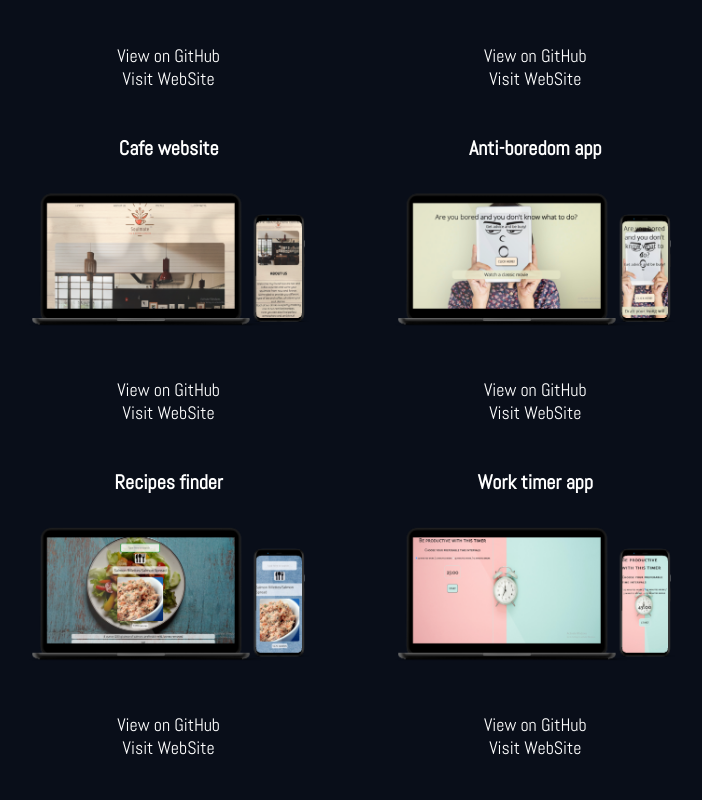
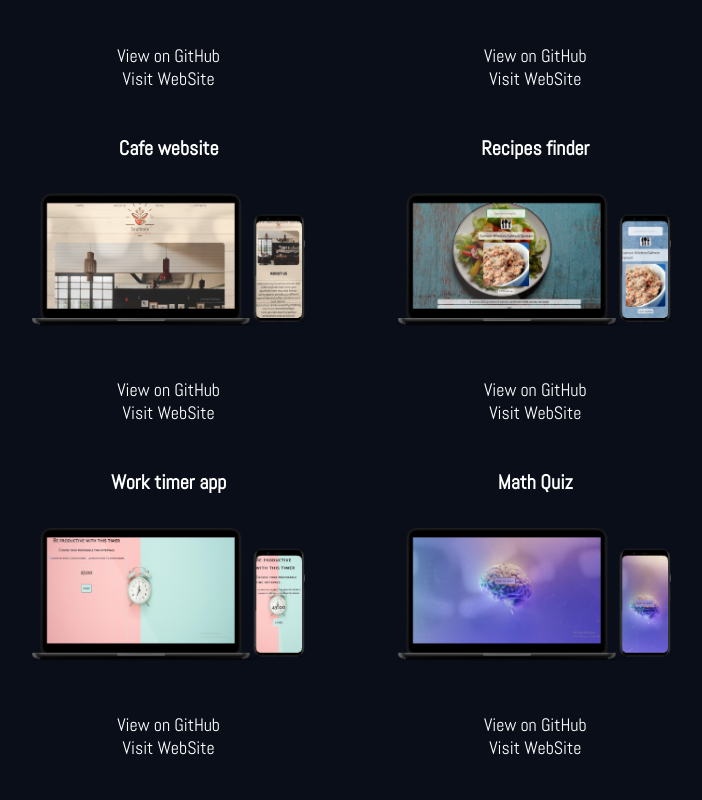
Before and after one commit to EkaTur/Portfolio, a React (Create React App) app: page / in a window 1280 px wide. Shown: the part 1960-2760 px from the top of the page, without its empty margins (553-1255 px from the left). Built offline with nearby package versions, Linux system fonts and the light colour scheme.

Commit message:
Update projectsInfo.js

```diff
--- a/src/Data/projectsInfo.js
+++ b/src/Data/projectsInfo.js
@@ -81,17 +81,17 @@ export const projectsInfo = [
         technologies: ["HTML", "CSS", "GSAP"]
     },
 
+    // {
+    //     id: 10,
+    //     name: "Anti-boredom app",
+    //     link: "https://anti-boredom.netlify.app/",
+    //     gitHub: "https://github.com/EkaTur/Anti-boring-app",
+    //     image: "antiboredommoc",
+    //     technologies: ["HTML", "React", "CSS", "GSAP", "API"]
+    // },
+
     {
         id: 10,
-        name: "Anti-boredom app",
-        link: "https://anti-boredom.netlify.app/",
-        gitHub: "https://github.com/EkaTur/Anti-boring-app",
-        image: "antiboredommoc",
-        technologies: ["HTML", "React", "CSS", "GSAP", "API"]
-    },
-
-    {
-        id: 11,
         name: "Recipes finder",
         link: "https://get-recipe.netlify.app/",
         gitHub: "https://github.com/EkaTur/Recipes",
@@ -100,7 +100,7 @@ export const projectsInfo = [
     },
 
     {
-        id: 12,
+        id: 11,
         name: "Work timer app",
         link: "https://productivity-timer.netlify.app/",
         gitHub: "https://github.com/EkaTur/Work-Timer",
@@ -109,7 +109,7 @@ export const projectsInfo = [
     },
 
     {
-        id: 13,
+        id: 12,
         name: "Math Quiz",
         link: "https://quizmath-app.netlify.app/",
         gitHub: "https://github.com/EkaTur/Math-Quiz",
@@ -118,7 +118,7 @@ export const projectsInfo = [
     },
 
     {
-        id: 14,
+        id: 13,
         name: "Restaurant landing page",
         link: "https://poke-place.netlify.app/",
         gitHub: "https://github.com/EkaTur/Poke-Place/tree/main",
@@ -127,7 +127,7 @@ export const projectsInfo = [
     },
 
     {
-        id: 15,
+        id: 14,
         name: "Salary calculator",
         link: "https://calculate-your-salary.netlify.app/",
         gitHub: "https://github.com/EkaTur/Salary-Calculator/tree/main",
@@ -136,7 +136,7 @@ export const projectsInfo = [
     },
 
     {
-        id: 16,
+        id: 15,
         name: "Split bill app",
         link: "https://split-my-bill-app.netlify.app/",
         gitHub: "https://github.com/EkaTur/Split-Bill/tree/main",
@@ -145,7 +145,7 @@ export const projectsInfo = [
     },
 
     {
-        id: 17,
+        id: 16,
         name: "Christmas countdown app",
         link: "https://santa-on-the-way.netlify.app/",
         gitHub: "https://github.com/EkaTur/Santa-is-Coming/tree/main",
@@ -154,7 +154,7 @@ export const projectsInfo = [
     },
 
     {
-        id: 18,
+        id: 17,
         name: "Numbers game",
         link: "https://what-is-number.netlify.app/",
         gitHub: "https://github.com/EkaTur/Numbers-Game/tree/main",
@@ -163,7 +163,7 @@ export const projectsInfo = [
     },
 
     {
-        id: 19,
+        id: 18,
         name: "Future predictions app",
         link: "https://future-prediction.netlify.app/",
         gitHub: "https://github.com/EkaTur/Future-prediction/tree/main",
```
